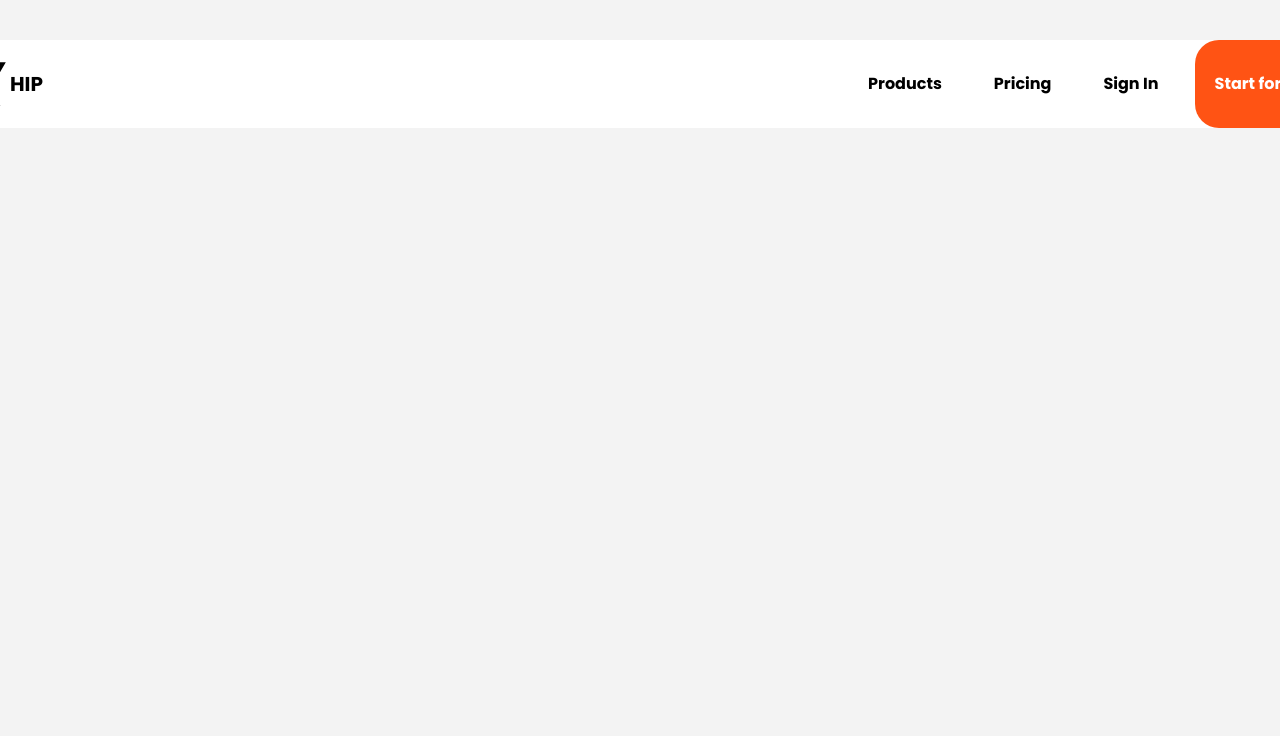
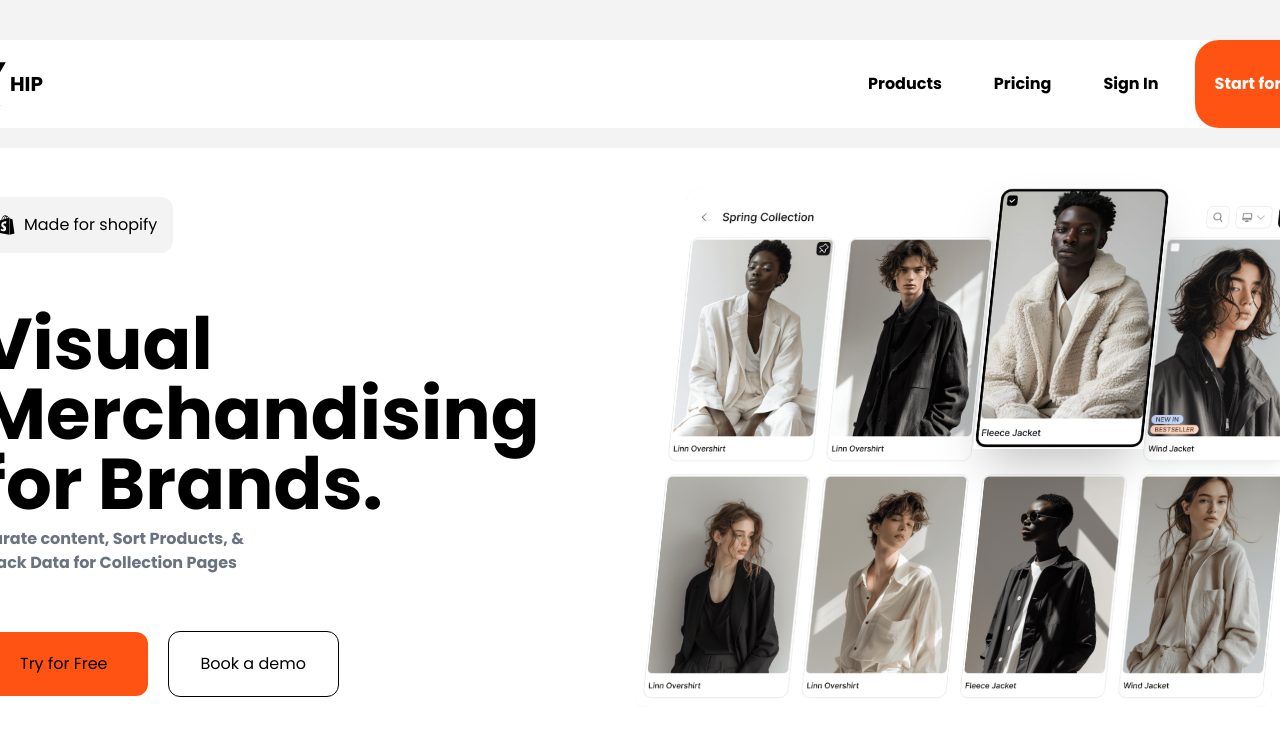
Before and after one commit to AzimiShaja/Hip, a Next.js app: page / in a window 1280 px wide. Shown: the top 736 px of the page. Built offline with nearby package versions, Linux system fonts and the light colour scheme.

Commit message:
finished hero section

```diff
--- a/app/page.tsx
+++ b/app/page.tsx
@@ -1,11 +1,44 @@
-import Header from "@/components/Header";
 import React from "react";
+import { FaShopify } from "react-icons/fa";
+import img from "../assets/jackets.png";
+import img2 from "../assets/fleecce.jpg";
 
-const page = () => {
+const Home = () => {
 	return (
-		<div className="">
+		<div className="w-full py-5 flex items-center justify-center flex-col gap-5">
+			<div className="xl:w-[1400px] w-full grid max-lg:grid-cols-1 grid-cols-2 gap-10 p-10 rounded-3xl bg-white">
+				<div className="flex flex-col items-start gap-14 justify-center">
+					<div className="flex items-center gap-2 bg-gray-bg w-fit p-4 rounded-xl">
+						<FaShopify size={20} />
+						Made for shopify
+					</div>
+					<div className="flex flex-col gap-2 w-full lg:max-w-[500px]">
+						<h1 className="lg:text-7xl md:text-5xl text-4xl font-extrabold  lg:leading-[70px]">
+							Visual Merchandising for Brands.
+						</h1>
+						<p className="font-bold text-gray-500 stroke-black max-w-[300px] max-md:text-sm">
+							Curate content, Sort Products, & Track Data for Collection Pages
+						</p>
+					</div>
+					<div className="flex items-center gap-5 max-md:flex-col max-lg:w-full">
+						<button className="bg-orange-button rounded-xl p-5 px-10 text-md hover:opacity-90 transition-all max-lg:w-full">
+							Try for Free
+						</button>
+						<button className="border border-black rounded-xl p-5 px-8 text-md hover:opacity-90 transition-all max-lg:w-full">
+							Book a demo
+						</button>
+					</div>
+				</div>
+				<div className="relative">
+					<img src={img.src} className="lg:-skew-x-6" alt="" />
+					<img
+						src={img2.src}
+						className="absolute top-0 right-[143px] -skew-x-6 hover:scale-90 duration-500 shadow-2xl w-[170px] max-xl:hidden"
+					/>
+				</div>
+			</div>
 		</div>
 	);
 };
 
-export default page;
+export default Home;
```
